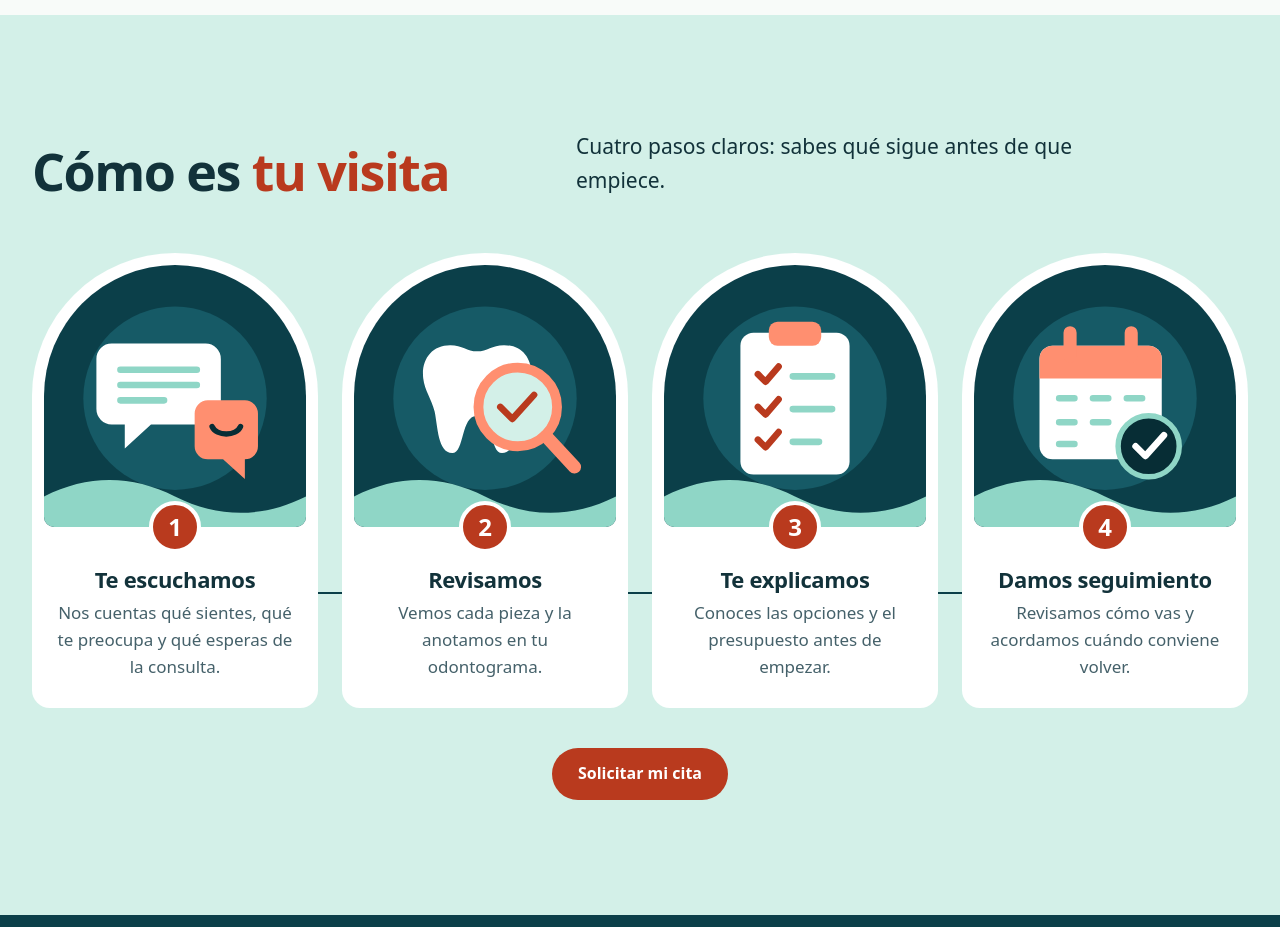
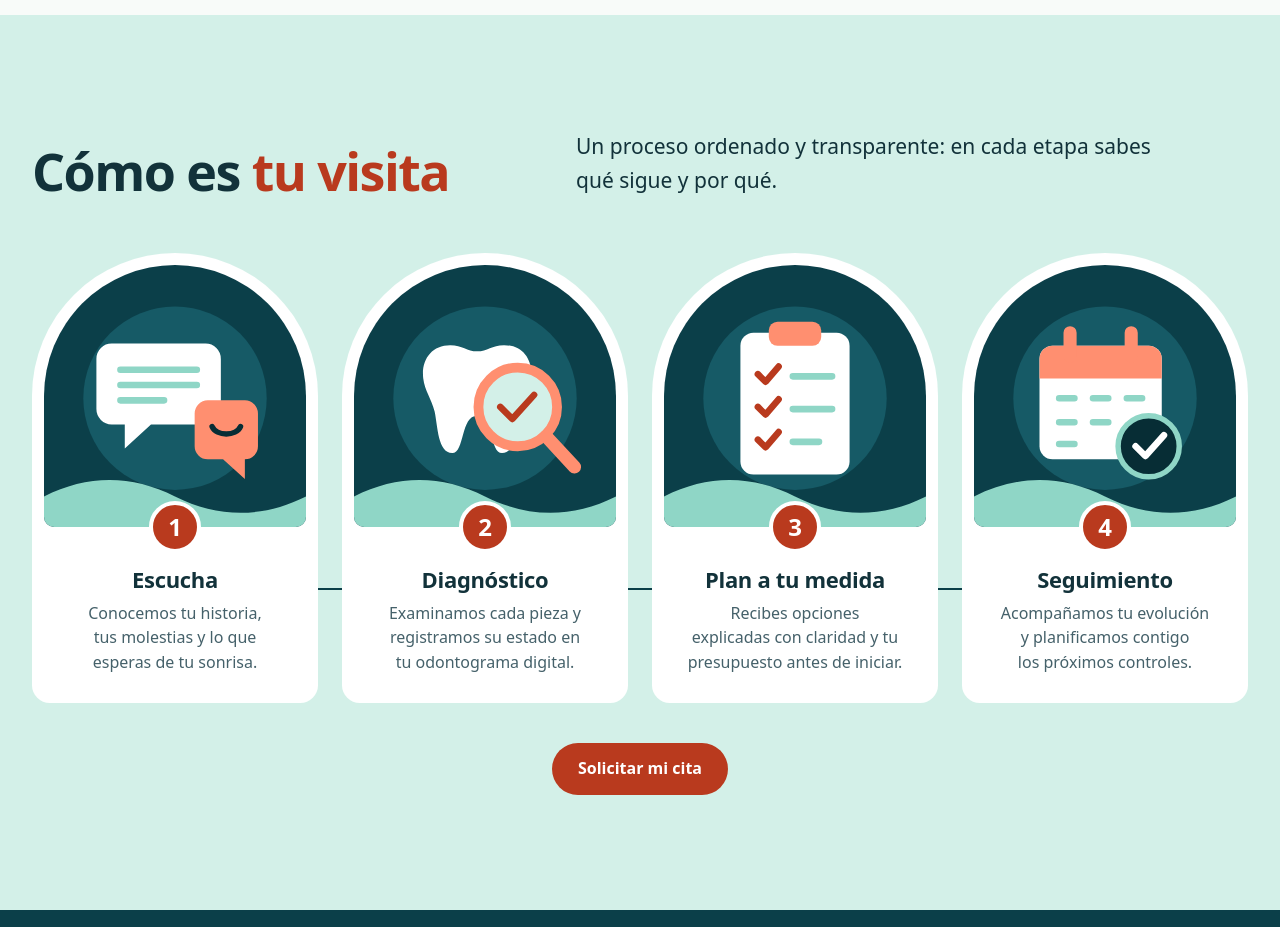
Before and after one commit to cljuarez97/muelitas-landing, an Astro site: page / in a window 1280 px wide. Shown: the part 1720-2647 px from the top of the page. Built offline with nearby package versions, Linux system fonts and the light colour scheme; Astro itself is replaced by a stand-in of ours.

Commit message:
feat(copy): refine the visit steps
Co-Authored-By: Claude Opus 5.5 <noreply@anthropic.com>

```diff
--- a/src/data/content.ts
+++ b/src/data/content.ts
@@ -33,13 +33,13 @@ export const treatments = [
   { name: 'Blanqueamiento', short: 'Aclara el tono de los dientes naturales.', text: 'Primero revisamos que dientes y encías estén sanos. Puede dar sensibilidad temporal y no cambia el color de resinas ni coronas.' },
 ];
 
-export const stepsIntro = 'Cuatro pasos claros: sabes qué sigue antes de que empiece.';
+export const stepsIntro = 'Un proceso ordenado y transparente: en cada etapa sabes qué sigue y por qué.';
 
 export const steps = [
-  { title: 'Te escuchamos', text: 'Nos cuentas qué sientes, qué te preocupa y qué esperas de la consulta.' },
-  { title: 'Revisamos', text: 'Vemos cada pieza y la anotamos en tu odontograma.' },
-  { title: 'Te explicamos', text: 'Conoces las opciones y el presupuesto antes de empezar.' },
-  { title: 'Damos seguimiento', text: 'Revisamos cómo vas y acordamos cuándo conviene volver.' },
+  { title: 'Escucha', text: 'Conocemos tu historia, tus molestias y lo que esperas de tu sonrisa.' },
+  { title: 'Diagnóstico', text: 'Examinamos cada pieza y registramos su estado en tu odontograma digital.' },
+  { title: 'Plan a tu medida', text: 'Recibes opciones explicadas con claridad y tu presupuesto antes de iniciar.' },
+  { title: 'Seguimiento', text: 'Acompañamos tu evolución y planificamos contigo los próximos controles.' },
 ];
 
 export const promises = [
--- a/src/styles/global.css
+++ b/src/styles/global.css
@@ -118,7 +118,7 @@ summary:hover strong, .faq summary:hover { text-decoration: underline; text-unde
 .step-num { position: absolute; left: 0.625rem; top: 5.5rem; display: grid; place-items: center; width: 2.25rem; height: 2.25rem; border-radius: 50%; background: var(--coral); color: var(--white); border: 3px solid var(--white); font: 700 1.0625rem/1 var(--display); }
 .step h3 { font: 700 1.375rem/1.15 var(--display); letter-spacing: -0.015em; }
 .step-copy { padding-top: 0.5rem; }
-.step-copy p { margin-top: 0.375rem; color: var(--muted); }
+.step-copy p { margin-top: 0.5rem; color: var(--muted); font-size: 1rem; line-height: 1.55; text-wrap: balance; }
 .steps-cta { margin-top: 2.5rem; }
 .s-line { fill: none; stroke: var(--mint-strong); stroke-width: 6; stroke-linecap: round; }
 .s-ink { fill: none; stroke: var(--petrol-deep); stroke-width: 5; stroke-linecap: round; }
@@ -197,10 +197,8 @@ summary:hover strong, .faq summary:hover { text-decoration: underline; text-unde
 @media (prefers-reduced-motion: no-preference) {
   .hero-grid > * { animation: rise 0.6s cubic-bezier(0.22, 1, 0.36, 1) both; }
   .hero-grid > * + * { animation-delay: 0.1s; }
-  .step { transition: transform 0.35s cubic-bezier(0.22, 1, 0.36, 1); }
   .step-figure { transform-origin: 50% 60%; transition: transform 0.35s cubic-bezier(0.22, 1, 0.36, 1); }
   @media (hover: hover) {
-    .step:hover { transform: translateY(-0.375rem); }
     .step:hover .step-figure { transform: scale(1.05); }
   }
   @keyframes rise { from { transform: translateY(1.25rem); opacity: 0.01; } }
```
